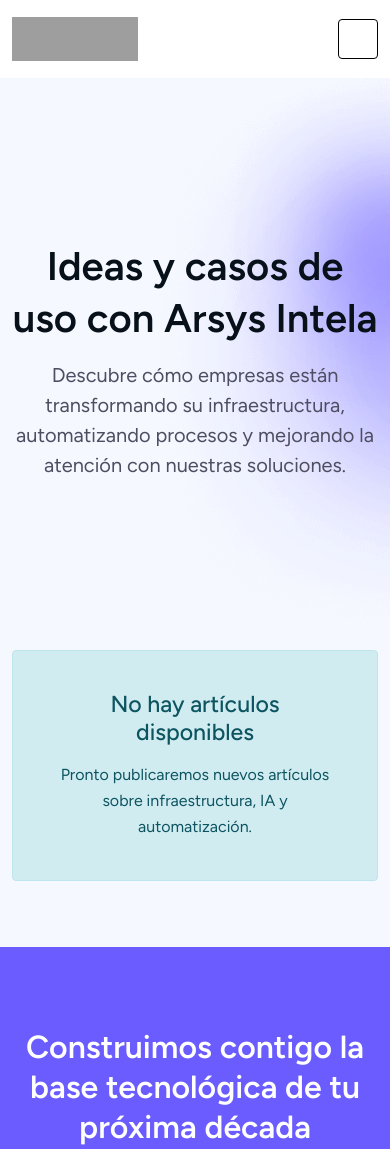
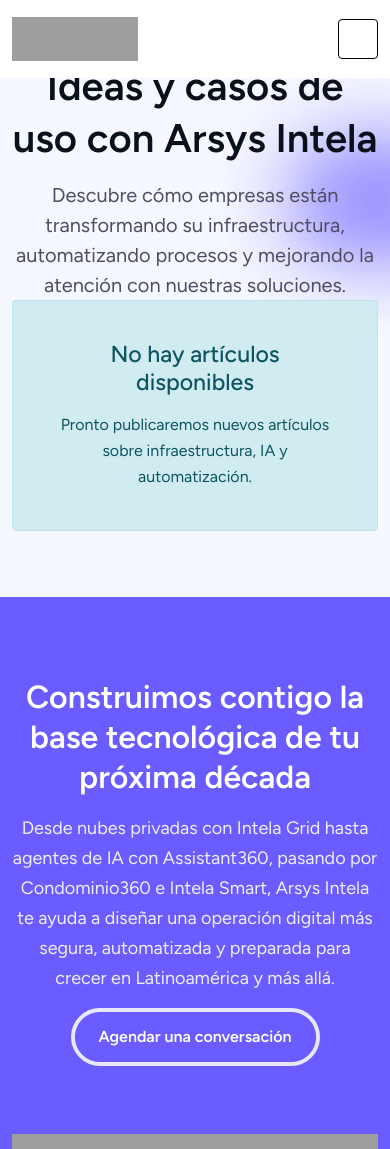
Before and after one commit to updatedlinux/arsysintela-web, a Flask app: page /blog in a window 390 px wide. Shown: the top 1149 px of the page. Run offline with Flask 2, Linux system fonts and the light colour scheme; data that the repository does not hold is empty; some libraries are stand-ins or nearby versions; some web fonts are replaced; grey boxes are pictures that could not be loaded.

Commit message:
blog hero

```diff
--- a/apps/templates/pages/blog.html
+++ b/apps/templates/pages/blog.html
@@ -15,11 +15,35 @@
 
 {% block extra_css %}
 <style>
-.pages-hero {
-  position: relative;
-  min-height: 300px;
-  display: flex;
-  align-items: center;
+/* Estilos específicos para la página de blog - sobreescribir min-height global */
+body.body2 .pages-hero {
+  position: relative !important;
+  min-height: 300px !important;
+  display: flex !important;
+  align-items: center !important;
+}
+
+/* Reducir padding del main-headding dentro del hero del blog */
+body.body2 .pages-hero .main-headding {
+  padding-top: 40px !important;
+}
+
+@media (max-width: 991px) {
+  body.body2 .pages-hero .main-headding {
+    padding-top: 60px !important;
+  }
+}
+
+@media (max-width: 767px) {
+  body.body2 .pages-hero .main-headding {
+    padding-top: 60px !important;
+  }
+}
+
+/* Reducir separación entre hero y contenido */
+body.body2 .pages-hero + .blog2 {
+  margin-top: 0 !important;
+  padding-top: 0 !important;
 }
 </style>
 {% endblock extra_css %}
```
